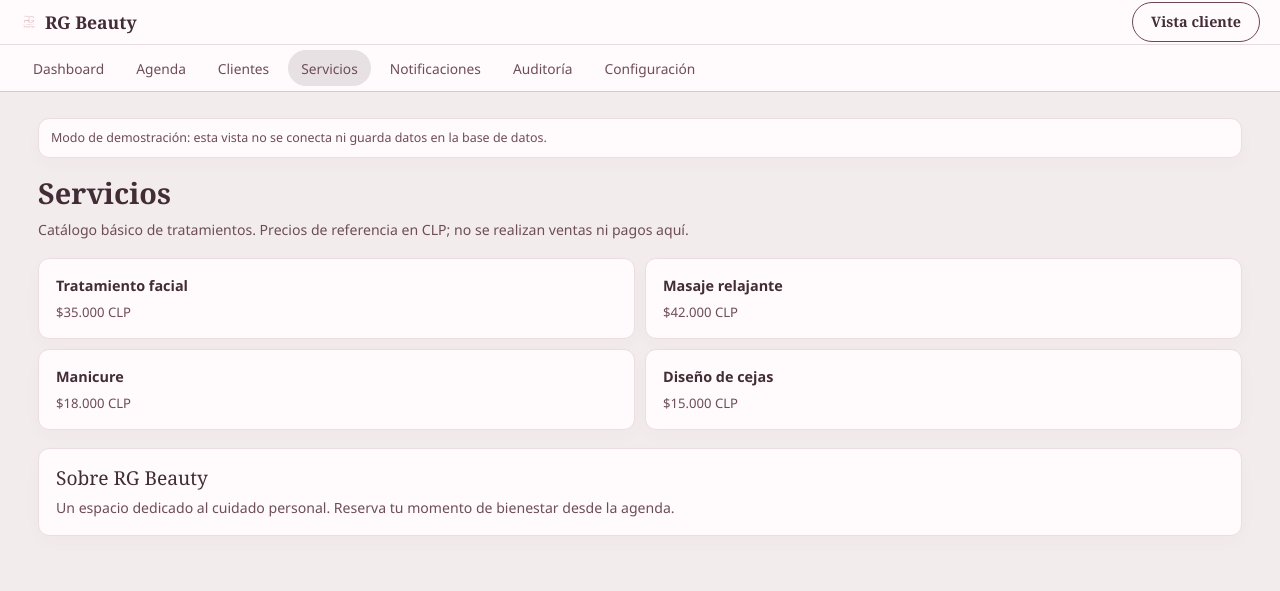
After one commit to KarellG2/Agenda_RG_Beauty, a Django app: page /servicios_admin/ in a window 1280 px wide. The commit adds this page. Shown: the top 591 px of the page. Run offline with Django 5.2, Linux system fonts and the light colour scheme.

Commit message:
Crear apartados de Clientes y Servicios en el administrado
1. Se creó el apartado Clientes con buscador y estado vacío de demostración.
2. Se creó el apartado Servicios con tratamientos, precios y descripción de RG Beauty.
3. Se actualizó el menú admin para acceder a ambos apartados y se reutilizó la navegación.
4. Se cambiaron los nombres de los CSS al español y se añadieron estilos separados para cada apartado.

```diff
--- a/agenda/static/forms.css
+++ b/agenda/static/formularios.css
@@ -27,6 +27,7 @@
 .agenda-form select,
 .filters-grid input,
 .filters-grid select,
+.admin-page-search,
 .campo-formulario input,
 .campo-formulario select,
 .campo-formulario textarea {
@@ -45,6 +46,7 @@
 .agenda-form select:focus,
 .filters-grid input:focus,
 .filters-grid select:focus,
+.admin-page-search:focus,
 .campo-formulario input:focus,
 .campo-formulario select:focus,
 .campo-formulario textarea:focus {
--- /dev/null
+++ b/agenda/static/navegacion-admin.css
@@ -0,0 +1,96 @@
+.admin-site-header {
+    background: #fffafc;
+    border-bottom: 1px solid var(--line);
+}
+
+.admin-brand-row {
+    width: min(100% - 40px, 1280px);
+    min-height: 44px;
+    margin: 0 auto;
+    display: flex;
+    align-items: center;
+    justify-content: space-between;
+    gap: 16px;
+}
+
+.admin-brand {
+    display: inline-flex;
+    align-items: center;
+    gap: 7px;
+    color: var(--ink);
+    text-decoration: none;
+    font: 700 1.1rem Georgia, "Times New Roman", serif;
+}
+
+.admin-brand img {
+    width: 18px;
+    height: 18px;
+    object-fit: contain;
+}
+
+.admin-brand:hover {
+    color: var(--ink);
+}
+
+.admin-navbar {
+    width: 100%;
+    padding: 0;
+    background: #fffafc;
+    border-top: 1px solid rgba(217, 199, 204, 0.6);
+}
+
+.admin-nav-container {
+    width: min(100% - 40px, 1280px);
+    margin: 0 auto;
+    padding: 0;
+}
+
+.admin-navbar ul {
+    display: flex;
+    flex-wrap: wrap;
+    align-items: center;
+    gap: 6px;
+    margin: 0;
+    padding: 5px 0;
+    list-style: none;
+}
+
+.admin-navbar li {
+    display: inline-flex;
+}
+
+.admin-navbar a {
+    display: inline-flex;
+    align-items: center;
+    min-height: 36px;
+    padding: 0 12px;
+    border: 1px solid transparent;
+    border-radius: 999px;
+    color: var(--muted);
+    text-decoration: none;
+    font: 0.86rem "Segoe UI", sans-serif;
+    transition: background-color 0.18s ease, border-color 0.18s ease;
+}
+
+.admin-navbar a:hover,
+.admin-navbar a.is-active {
+    color: var(--muted);
+    background: var(--button-soft);
+    border-color: transparent;
+}
+
+@media (max-width: 640px) {
+    .admin-brand-row,
+    .admin-nav-container {
+        width: min(100% - 28px, 1280px);
+    }
+
+    .admin-navbar ul {
+        gap: 2px;
+    }
+
+    .admin-navbar a {
+        padding: 0 9px;
+        font-size: 0.8rem;
+    }
+}
--- /dev/null
+++ b/agenda/static/paginas-admin.css
@@ -0,0 +1,35 @@
+.admin-section-page {
+    width: min(100% - 76px, 1240px);
+    margin: 0 auto;
+    padding: 26px 0 56px;
+}
+
+.admin-demo-notice {
+    margin-bottom: 18px;
+    padding: 10px 12px;
+    color: var(--muted);
+    background: #fffafc;
+    border: 1px solid #ecdde3;
+    border-radius: 11px;
+    box-shadow: 0 6px 18px rgba(93, 55, 73, 0.025);
+    font: 0.78rem/1.45 "Segoe UI", sans-serif;
+}
+
+.admin-section-title {
+    margin: 0 0 8px;
+    font-size: 1.8rem;
+    line-height: 1.2;
+}
+
+.admin-section-description {
+    margin: 0 0 18px;
+    color: var(--muted);
+    font: 0.88rem/1.5 "Segoe UI", sans-serif;
+}
+
+@media (max-width: 640px) {
+    .admin-section-page {
+        width: min(100% - 32px, 1240px);
+        padding-top: 20px;
+    }
+}
--- /dev/null
+++ b/agenda/static/servicios.css
@@ -0,0 +1,47 @@
+.services-grid {
+    display: grid;
+    grid-template-columns: repeat(2, minmax(0, 1fr));
+    gap: 10px;
+}
+
+.service-item,
+.services-about {
+    padding: 17px;
+    background: #fffafc;
+    border: 1px solid #ecdde3;
+    border-radius: 11px;
+    box-shadow: 0 6px 18px rgba(93, 55, 73, 0.025);
+}
+
+.service-item h2 {
+    margin: 0 0 8px;
+    font: 700 0.9rem "Segoe UI", sans-serif;
+}
+
+.service-item p {
+    margin: 0;
+    color: var(--muted);
+    font: 0.82rem "Segoe UI", sans-serif;
+}
+
+.services-about {
+    margin-top: 18px;
+}
+
+.services-about h2 {
+    margin: 0 0 8px;
+    font-size: 1.2rem;
+    font-weight: 500;
+}
+
+.services-about p {
+    margin: 0;
+    color: var(--muted);
+    font: 0.88rem/1.5 "Segoe UI", sans-serif;
+}
+
+@media (max-width: 640px) {
+    .services-grid {
+        grid-template-columns: 1fr;
+    }
+}
--- a/agenda/static/style.css
+++ b/agenda/static/style.css
@@ -69,50 +69,6 @@ h1, h2, h3, h4, h5, h6 {
 
 .header-buttons .nav-link {
     white-space: nowrap;
-}
-
-.admin-navbar {
-    width: 100%;
-    padding: 18px 0 0;
-    background: transparent;
-}
-
-.admin-nav-container {
-    max-width: 1280px;
-    margin: 0 auto;
-    padding: 0 26px;
-    display: flex;
-    flex-direction: column;
-    align-items: flex-start;
-    gap: 10px;
-}
-
-.admin-navbar ul {
-    list-style: none;
-    display: flex;
-    flex-wrap: wrap;
-    gap: 12px;
-    margin: 0;
-    padding: 0;
-}
-
-.admin-navbar li {
-    display: inline-flex;
-}
-
-.admin-navbar a {
-    color: var(--ink);
-    text-decoration: none;
-    font-size: 1.02rem;
-    padding: 10px 18px;
-    border-radius: 999px;
-    border: 1px solid transparent;
-    transition: all 0.2s ease;
-}
-
-.admin-navbar a:hover {
-    background: rgba(129, 80, 104, 0.08);
-    border-color: rgba(129, 80, 104, 0.2);
 }
 
 .admin-dashboard {
--- /dev/null
+++ b/agenda/templates/admin_navbar.html
@@ -0,0 +1,24 @@
+{% load static %}
+
+<div class="admin-site-header">
+    <div class="admin-brand-row">
+        <a class="admin-brand" href="{% url 'vista_administracion' %}">
+            <img src="{% static 'assets/Icon.png' %}" alt="">
+            <span>RG Beauty</span>
+        </a>
+        <a href="{% url 'home' %}" class="toggle-btn" aria-label="Cambiar a la vista de cliente">Vista cliente</a>
+    </div>
+    <nav class="admin-navbar" aria-label="Navegación del administrador">
+        <div class="admin-nav-container">
+            <ul>
+                <li><a class="{% if active_page == 'dashboard' %}is-active{% endif %}" href="{% url 'vista_administracion' %}">Dashboard</a></li>
+                <li><a class="{% if active_page == 'agenda' %}is-active{% endif %}" href="{% url 'agendar_cita_admin' %}">Agenda</a></li>
+                <li><a class="{% if active_page == 'clientes' %}is-active{% endif %}" href="{% url 'clientes_admin' %}">Clientes</a></li>
+                <li><a class="{% if active_page == 'servicios' %}is-active{% endif %}" href="{% url 'servicios_admin' %}">Servicios</a></li>
+                <li><a href="#">Notificaciones</a></li>
+                <li><a href="#">Auditoría</a></li>
+                <li><a href="#">Configuración</a></li>
+            </ul>
+        </div>
+    </nav>
+</div>
--- a/agenda/templates/base_template.html
+++ b/agenda/templates/base_template.html
@@ -8,8 +8,11 @@
     <title>{% block title %}RG Beauty - Reservas{% endblock %}</title>
     <link href="https://cdn.jsdelivr.net/npm/bootstrap@5.3.8/dist/css/bootstrap.min.css" rel="stylesheet">
     <link rel="stylesheet" href="{% static 'style.css' %}">
-    <link rel="stylesheet" href="{% static 'buttons.css' %}">
-    <link rel="stylesheet" href="{% static 'forms.css' %}">
+    <link rel="stylesheet" href="{% static 'botones.css' %}">
+    <link rel="stylesheet" href="{% static 'formularios.css' %}">
+    <link rel="stylesheet" href="{% static 'navegacion-admin.css' %}">
+    <link rel="stylesheet" href="{% static 'paginas-admin.css' %}">
+    {% block page_styles %}{% endblock %}
 </head>
 
 <body>
--- /dev/null
+++ b/agenda/templates/servicios_admin.html
@@ -0,0 +1,49 @@
+{% extends "base_template.html" %}
+{% load static %}
+
+{% block title %}Servicios | RG Beauty{% endblock %}
+
+{% block page_styles %}
+<link rel="stylesheet" href="{% static 'servicios.css' %}">
+{% endblock %}
+
+{% block topbar %}
+{% include "admin_navbar.html" with active_page="servicios" %}
+{% endblock %}
+
+{% block content %}
+<div class="admin-section-page services-page">
+    <div class="admin-demo-notice" role="note">
+        Modo de demostración: esta vista no se conecta ni guarda datos en la base de datos.
+    </div>
+
+    <section aria-labelledby="services-title">
+        <h1 class="admin-section-title" id="services-title">Servicios</h1>
+        <p class="admin-section-description">Catálogo básico de tratamientos. Precios de referencia en CLP; no se realizan ventas ni pagos aquí.</p>
+
+        <div class="services-grid">
+            <article class="service-item">
+                <h2>Tratamiento facial</h2>
+                <p>$35.000 CLP</p>
+            </article>
+            <article class="service-item">
+                <h2>Masaje relajante</h2>
+                <p>$42.000 CLP</p>
+            </article>
+            <article class="service-item">
+                <h2>Manicure</h2>
+                <p>$18.000 CLP</p>
+            </article>
+            <article class="service-item">
+                <h2>Diseño de cejas</h2>
+                <p>$15.000 CLP</p>
+            </article>
+        </div>
+
+        <aside class="services-about">
+            <h2>Sobre RG Beauty</h2>
+            <p>Un espacio dedicado al cuidado personal. Reserva tu momento de bienestar desde la agenda.</p>
+        </aside>
+    </section>
+</div>
+{% endblock %}
--- a/agenda/views.py
+++ b/agenda/views.py
@@ -33,3 +33,11 @@ def vista_administracion(request):
 
 def agendar_cita_admin(request):
     return render(request, 'agendar_cita_admin.html')
+
+
+def clientes_admin(request):
+    return render(request, 'clientes_admin.html')
+
+
+def servicios_admin(request):
+    return render(request, 'servicios_admin.html')
--- a/rg_beauty/urls.py
+++ b/rg_beauty/urls.py
@@ -26,5 +26,7 @@ urlpatterns = [
     path('ver_citas/', views.ver_citas, name='ver_citas'),
     path('vista_administracion/', views.vista_administracion, name='vista_administracion'),
     path('agendar_cita_admin/', views.agendar_cita_admin, name='agendar_cita_admin'),
+    path('clientes_admin/', views.clientes_admin, name='clientes_admin'),
+    path('servicios_admin/', views.servicios_admin, name='servicios_admin'),
 
 ]
```
Also changed, not shown: agenda/static/clientes.css (added, +25 -0 lines), agenda/templates/agendar_cita_admin.html (+1 -14 lines), agenda/templates/clientes_admin.html (added, +34 -0 lines), agenda/templates/dashboard_admin.html (+1 -14 lines), agenda/static/botones.css (renamed from agenda/static/buttons.css).
